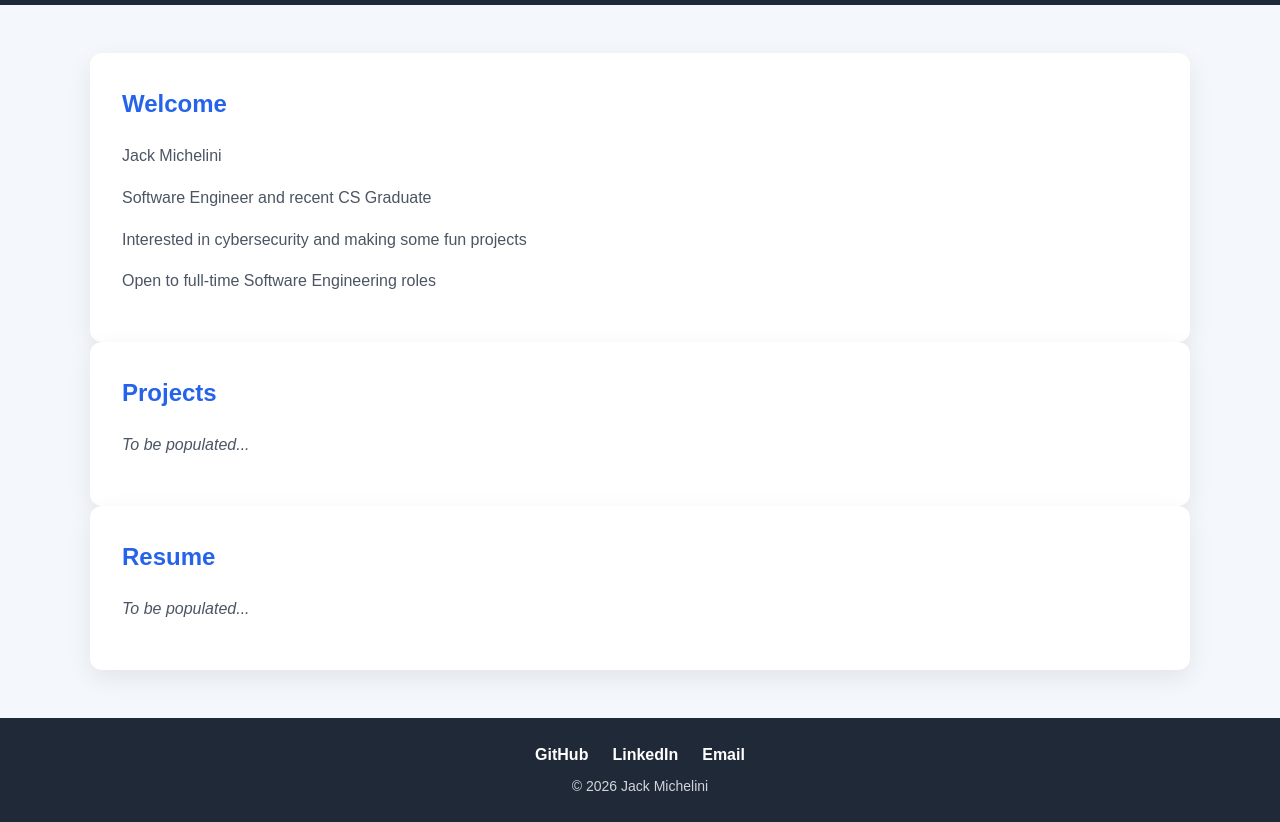
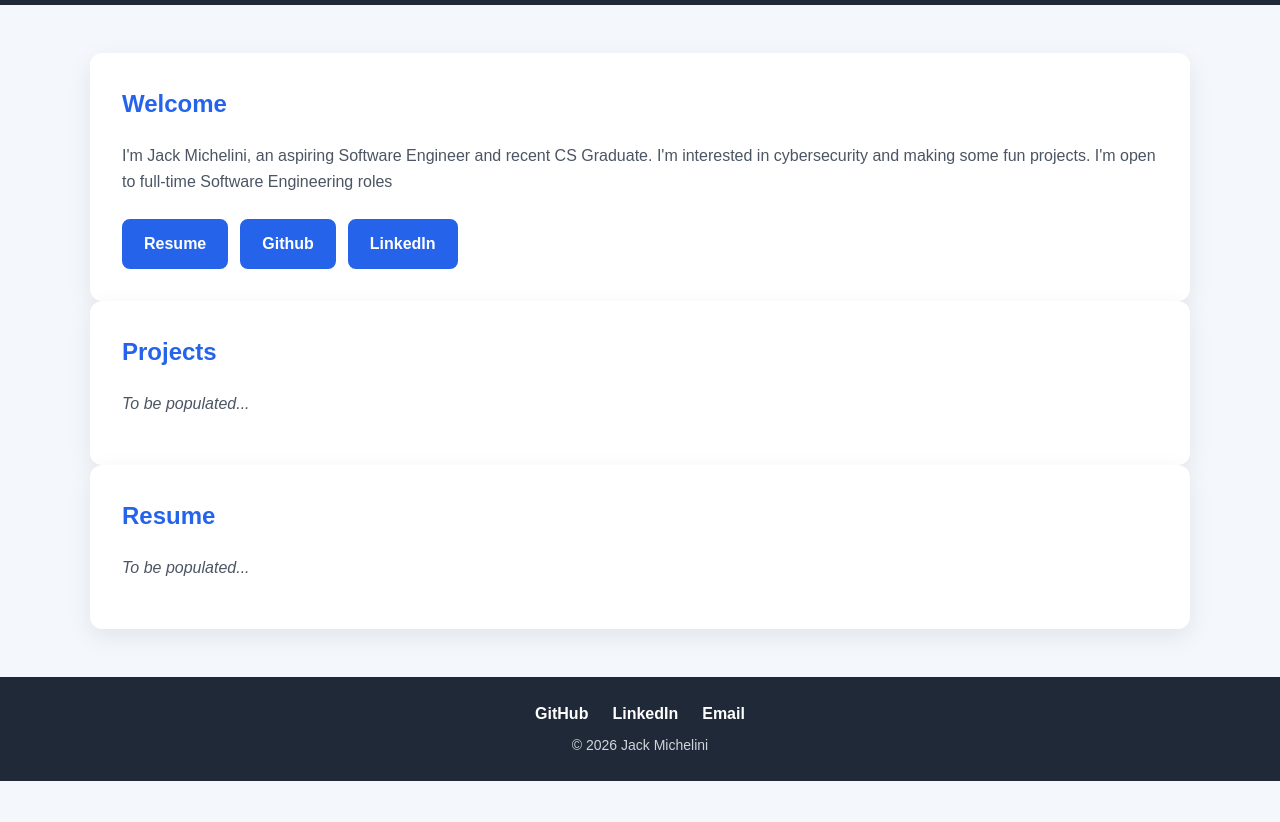
Before and after one commit to jackpm14/jackpm14.github.io, a plain HTML site: page index.html in a window 1280 px wide. Shown: the part 81-903 px from the top of the page. After the commit the page ends 862 px from the top, so only its background shows below. Drawn offline with Linux system fonts and the light colour scheme.

Commit message:
Worked on hero

```diff
--- a/index.html
+++ b/index.html
@@ -23,10 +23,16 @@
             <div class="container">
                 <section class="panel-hero" id="about">
                     <h2>Welcome</h2>
-                    <p> Jack Michelini </p>
-                    <p> Software Engineer and recent CS Graduate </p>
-                    <p> Interested in cybersecurity and making some fun projects </p>
-                    <p> Open to full-time Software Engineering roles </p>
+                    <p>
+                        I'm Jack Michelini, an aspiring Software Engineer and recent CS Graduate.
+                        I'm interested in cybersecurity and making some fun projects. I'm open to
+                        full-time Software Engineering roles
+                    </p>
+                    <div class="hero-links">
+                        <a href="jackmichelini-resume.pdf" target="_blank" rel="noopener noreferrer" class="button button-primary">Resume</a>
+                        <a href="https://github.com/jackpm14" target="_blank" rel="noopener noreferrer" class="button button-primary">Github</a>
+                        <a href="https://www.linkedin.com/in/jack-michelini-6a38b929b/" target="_blank" rel="noopener noreferrer" class="button button-primary">LinkedIn</a>
+                    </div>
                 </section>
                 <section class="panel" id="projects">
                     <h2>Projects</h2>
--- a/style.css
+++ b/style.css
@@ -122,6 +122,48 @@ body {
     color: #d1d5db;
 }
 
+.hero-links {
+    display: flex;
+    flex-wrap: wrap;        /* buttons wrap onto a new line on small screens */
+    gap: 0.75rem;
+    margin-top: 1.5rem;
+}
+
+/* Shared button styles */
+.button {
+    display: inline-block;
+    padding: 0.65rem 1.25rem;
+    border-radius: 8px;
+    border: 2px solid var(--accent-color);
+    font-weight: 600;
+    text-decoration: none;
+    transition: background 0.2s, color 0.2s;
+}
+
+/* Filled */
+.button-primary {
+    background: var(--accent-color);
+    color: #fff;
+}
+
+.button-primary:hover,
+.button-primary:focus-visible {
+    background: #1d4ed8;    /* slightly darker blue */
+    border-color: #1d4ed8;
+}
+
+/* Outlined */
+.button-secondary {
+    background: transparent;
+    color: var(--accent-color);
+}
+
+.button-secondary:hover,
+.button-secondary:focus-visible {
+    background: var(--accent-color);
+    color: #fff;
+}
+
 @media (max-width: 600px) {
     .site-header .container {
         flex-direction: column;
```
